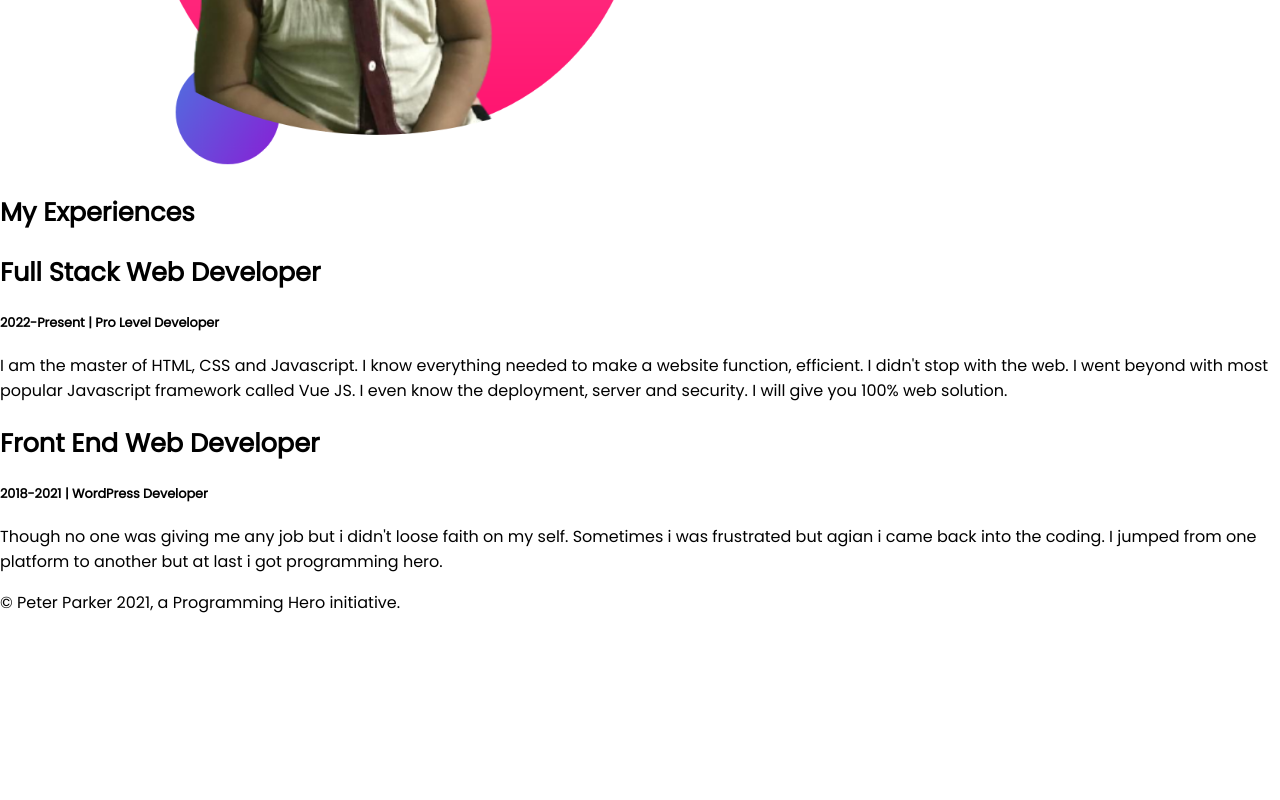
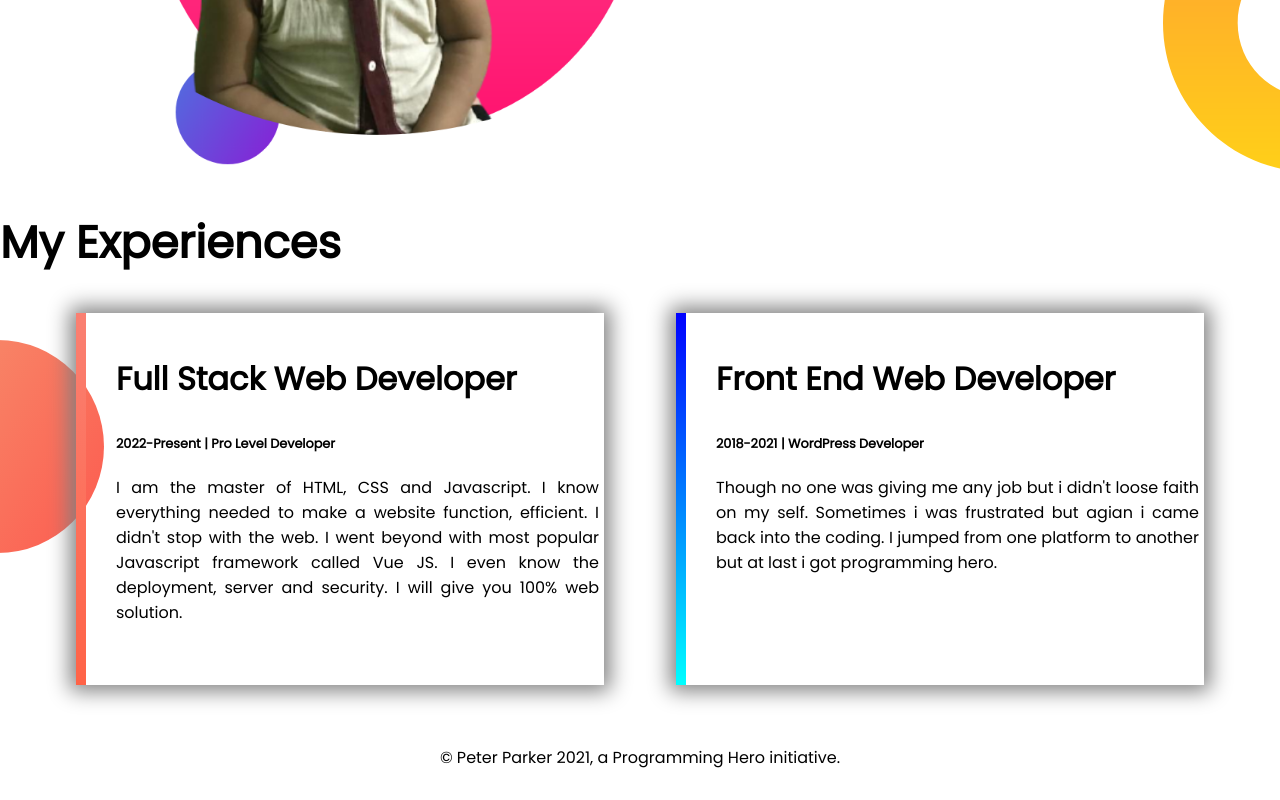
Before and after one commit to jana-alam/personal-portfolio, a plain HTML site: page index.html in a window 1280 px wide. Shown: the part 897-1697 px from the top of the page. Before the commit the page ends 1528 px from the top, so only its background shows below. Drawn offline with Linux system fonts and the light colour scheme.

Commit message:
finally completed

```diff
--- a/index.html
+++ b/index.html
@@ -14,7 +14,7 @@
     <link rel="stylesheet" href="style.css" />
   </head>
   <body>
-    <section class="d-flex">
+    <section class="d-flex" id="top-banner">
       <div class="welcome-info">
         <h1>Welcome To</h1>
         <h1><span class="orange-color">Jana Alam</span> World!</h1>
@@ -33,7 +33,7 @@
         <img src="img/my-bg.png" alt="" />
       </div>
     </section>
-    <section class="d-flex">
+    <section class="d-flex" id="dream-big">
       <div class="welcome-image">
         <img src="img/my-bg2.png" alt="" />
       </div>
@@ -50,21 +50,22 @@
         <a href="#" class="welcome-link">SHOWCASE</a>
       </div>
     </section>
-    <section>
+    <section class="experiences">
       <h2>My Experiences</h2>
-      <div>
-        <h2>Full Stack Web Developer</h2>
+      <div class="d-flex">
+        <div id="full-stack" class="half-width">
+          <h3>Full Stack Web Developer</h3>
           <h5>2022-Present | Pro Level Developer</h5>
           <p>
-          I am the master of HTML, CSS and Javascript. I know everything needed
-          to make a website function, efficient. I didn't stop with the web. I
-          went beyond with most popular Javascript framework called Vue JS. I
-          even know the deployment, server and security. I will give you 100%
-          web solution.
+            I am the master of HTML, CSS and Javascript. I know everything
+            needed to make a website function, efficient. I didn't stop with the
+            web. I went beyond with most popular Javascript framework called Vue
+            JS. I even know the deployment, server and security. I will give you
+            100% web solution.
           </p>
         </div>
-      <div>
-        <h2>Front End Web Developer</h2>
+        <div id="front-end" class="half-width">
+          <h3>Front End Web Developer</h3>
           <h5>2018-2021 | WordPress Developer</h5>
           <p>
             Though no one was giving me any job but i didn't loose faith on my
@@ -73,6 +74,7 @@
             programming hero.
           </p>
         </div>
+      </div>
     </section>
     <footer>
       <p>© Peter Parker 2021, a Programming Hero initiative.</p>
--- a/style.css
+++ b/style.css
@@ -3,11 +3,14 @@ body {
   font-family: "Poppins", sans-serif;
 }
 h1 {
-  font-size: 2.9vw;
+  font-size: 4.5vw;
 }
 
 h2 {
-  font-size: 2vw;
+  font-size: 3.5vw;
+}
+h3 {
+  font-size: 2.5vw;
 }
 .orange-color {
   color: orange;
@@ -22,7 +25,7 @@ h2 {
   width: 50%;
   margin-left: 5%;
 }
-.welcome-info p {
+p {
   text-align: justify;
   margin-bottom: 30px;
 }
@@ -46,7 +49,42 @@ h2 {
 .welcome-info h4 {
   font-size: 1.2vw;
 }
+.half-width {
+  width: 50%;
+  margin: 0 3%;
+  box-shadow: 0 0 20px 6px gray;
+  padding: 10px 5px 30px 30px;
+}
 
 h5 {
   font-size: 1vw;
 }
+footer p {
+  text-align: center;
+}
+footer {
+  margin: 60px 0 30px;
+}
+
+#top-banner {
+  background: url(img/top-banner.png) no-repeat;
+}
+#dream-big {
+  background: url(img/dream-bg.png) no-repeat;
+  background-position: bottom right;
+}
+
+.experiences {
+  background: url(img/exp-bg.png) no-repeat;
+  background-position: left center;
+}
+
+#full-stack {
+  border-left: 10px solid;
+  border-image: linear-gradient(salmon, tomato);
+  border-image-slice: 1;
+}
+#front-end {
+  border-left: 10px solid;
+  border-image: linear-gradient(blue, cyan) 1;
+}
```
Lines whose indentation alone changed are shown as unchanged.
